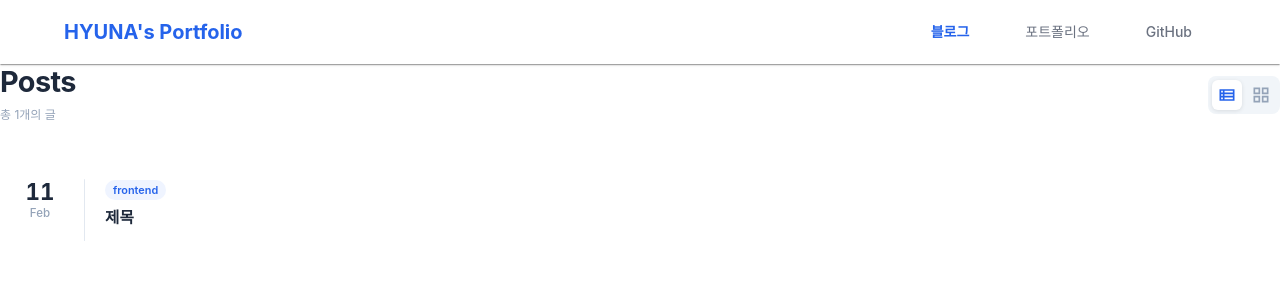
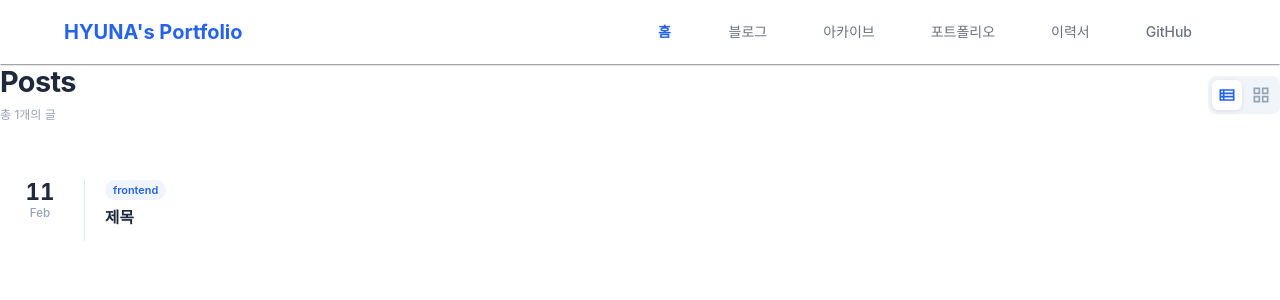
Before and after one commit to wynsumhi/wynsumhi.github.io, a React (Vite) app: page / in a window 1280 px wide. Shown: the top 300 px of the page. Built offline with nearby package versions, Linux system fonts and the light colour scheme; a web font is replaced by a local one.

Commit message:
feat: 상단 네비게이션 메뉴 확장

```diff
--- a/src/components/layout/Navbar.tsx
+++ b/src/components/layout/Navbar.tsx
@@ -27,11 +27,23 @@ const Navbar = () => {
   // useLocation: 현재 URL 경로 정보를 가져옴
   const location = useLocation();
 
-  // 네비게이션 메뉴 항목 정의 (label: 표시 텍스트, path: 이동 경로)
+  // 상단 메뉴 목록
   const navItems = [
-    { label: "블로그", path: ROUTES.HOME },
+    { label: "홈", path: ROUTES.HOME },
+    { label: "블로그", path: ROUTES.BLOG },
+    { label: "아카이브", path: ROUTES.ARCHIVES },
     { label: "포트폴리오", path: ROUTES.PORTFOLIO },
+    { label: "이력서", path: ROUTES.RESUME },
   ];
+
+  // 현재 메뉴 활성 상태 확인
+  const isActivePath = (path: string) => {
+    // 블로그 상세 페이지 포함
+    if (path === ROUTES.BLOG) return location.pathname.startsWith(ROUTES.BLOG);
+
+    // 현재 경로 일치 확인
+    return location.pathname === path;
+  };
 
   return (
     <AppBar
@@ -45,7 +57,7 @@ const Navbar = () => {
           disableGutters // 기본 좌우 패딩 제거
           sx={{ justifyContent: "space-between" }}
         >
-          {/* 사이트 제목 - 클릭하면 홈(블로그)으로 이동 */}
+          {/* 사이트 제목 */}
           <Typography
             variant="h6"
             fontWeight={700}
@@ -54,20 +66,18 @@ const Navbar = () => {
           >
             {CONFIG.SITE_TITLE}
           </Typography>
-
-          {/* 네비게이션 링크들 */}
+          {/* 상단 메뉴 버튼 목록 */}
           <Box sx={{ display: "flex", gap: 1 }}>
             {navItems.map((item) => (
               <Button
                 key={item.path}
                 onClick={() => navigate(item.path)}
                 sx={{
-                  // 현재 경로와 일치하면 강조 표시
-                  fontWeight: location.pathname === item.path ? 700 : 400,
-                  color:
-                    location.pathname === item.path
-                      ? "primary.main"
-                      : "text.secondary",
+                  // 선택된 메뉴 강조
+                  fontWeight: isActivePath(item.path) ? 700 : 400,
+                  color: isActivePath(item.path)
+                    ? "primary.main"
+                    : "text.secondary",
                 }}
               >
                 {item.label}
```
